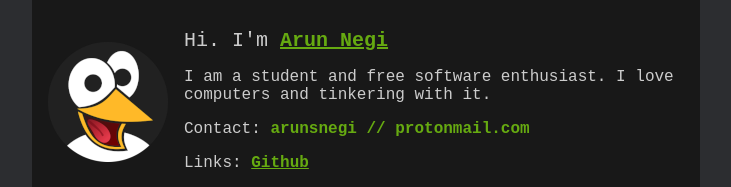
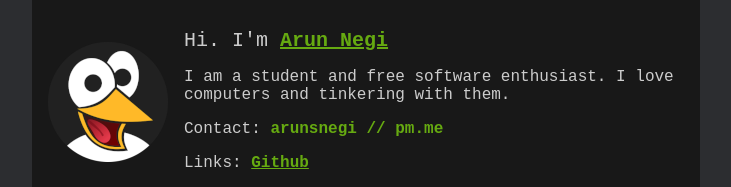
Before and after one commit to notarun/notarun.github.io, a plain HTML site: page index.html in a window 1280 px wide. Shown: the part 323-510 px from the top of the page, without its empty margins (274-1005 px from the left). Drawn offline with Linux system fonts and the light colour scheme.

Commit message:
Fix grammar

```diff
--- a/index.html
+++ b/index.html
@@ -23,8 +23,8 @@
             </div>
             <div class="output-text">
               <h1>Hi. I'm <strong><a href="/">Arun Negi</a></strong></h1>
-              <p>I am a student and free software enthusiast. I love computers and tinkering with it.
-              <p>Contact: <strong>arunsnegi // protonmail.com </strong></p>
+              <p>I am a student and free software enthusiast. I love computers and tinkering with them.
+              <p>Contact: <strong>arunsnegi // pm.me </strong></p>
               <p>Links: <a href="https://github.com/notarun/">Github</a></p>
             </div>
           </div>
```
